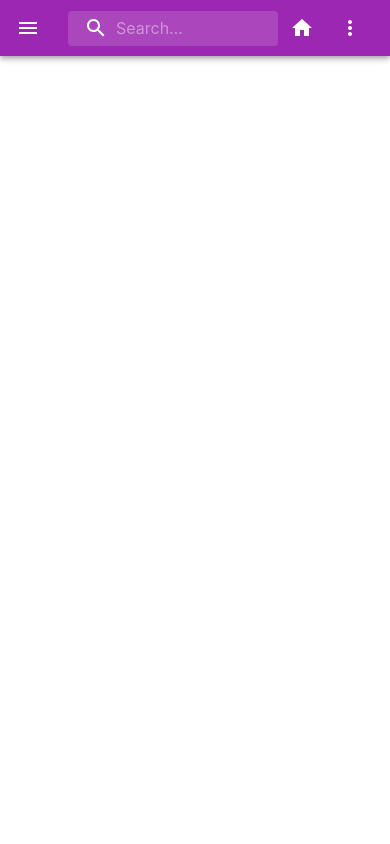
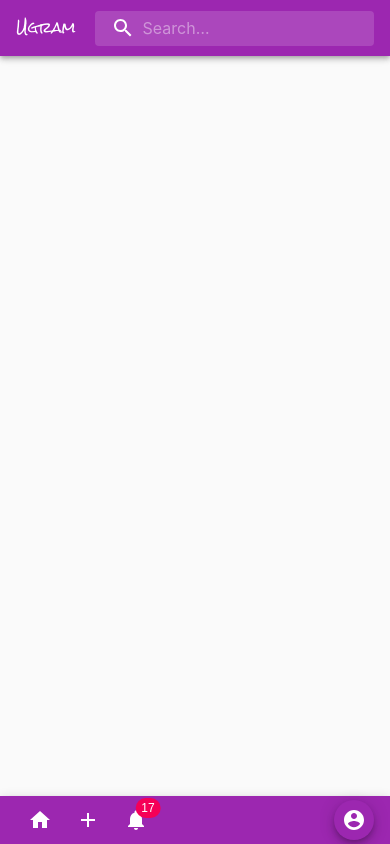
Before and after one commit to fabien-roy/glo-3112-project, a React (Create React App) app in the folder frontend/: page / in a window 390 px wide. Built offline with nearby package versions, Linux system fonts and the light colour scheme.

Commit message:
Navigation responsivness: addition of MobileBar.tsx

```diff
--- a/frontend/src/App.tsx
+++ b/frontend/src/App.tsx
@@ -2,7 +2,7 @@ import React from 'react';
 import { createMuiTheme } from '@material-ui/core/styles';
 import { purple } from '@material-ui/core/colors';
 import { ThemeProvider } from '@material-ui/styles';
-import { Navigation } from './components/Navigation';
+import Navigation from './components/Navigation';
 
 const theme = createMuiTheme({
   palette: {
--- /dev/null
+++ b/frontend/src/components/MobileBar.tsx
@@ -0,0 +1,77 @@
+import React from 'react';
+import { createStyles, Theme, makeStyles } from '@material-ui/core/styles';
+import AppBar from '@material-ui/core/AppBar';
+import CssBaseline from '@material-ui/core/CssBaseline';
+import Toolbar from '@material-ui/core/Toolbar';
+import IconButton from '@material-ui/core/IconButton';
+import Badge from '@material-ui/core/Badge';
+import NotificationsIcon from '@material-ui/icons/Notifications';
+import HomeIcon from '@material-ui/icons/Home';
+import AddIcon from '@material-ui/icons/Add';
+import Fab from '@material-ui/core/Fab';
+import AccountCircleIcon from '@material-ui/icons/AccountCircle';
+
+const useStyles = makeStyles((theme: Theme) =>
+  createStyles({
+    text: {
+      padding: theme.spacing(2, 2, 0),
+    },
+    paper: {
+      paddingBottom: 50,
+    },
+    list: {
+      marginBottom: theme.spacing(2),
+    },
+    subheader: {
+      backgroundColor: theme.palette.background.paper,
+    },
+    appBar: {
+      top: 'auto',
+      bottom: 0,
+    },
+    grow: {
+      flexGrow: 1,
+    },
+    fabButton: {
+      position: 'absolute',
+      zIndex: 1,
+      top: -30,
+      left: 0,
+      right: 0,
+      margin: '0 auto',
+    },
+    avatar: {},
+    toolbar: {
+      minHeight: '15px',
+    },
+  }),
+);
+
+export default function MobileBar() {
+  const classes = useStyles();
+
+  return (
+    <>
+      <CssBaseline />
+      <AppBar position="fixed" color="primary" className={classes.appBar}>
+        <Toolbar className={classes.toolbar}>
+          <IconButton color="inherit">
+            <HomeIcon />
+          </IconButton>
+          <IconButton color="inherit">
+            <AddIcon />
+          </IconButton>
+          <IconButton aria-label="show 17 new notifications" color="inherit">
+            <Badge badgeContent={17} color="secondary">
+              <NotificationsIcon />
+            </Badge>
+          </IconButton>
+          <div className={classes.grow} />
+          <Fab size="small" color="primary">
+            <AccountCircleIcon />
+          </Fab>
+        </Toolbar>
+      </AppBar>
+    </>
+  );
+}
--- a/frontend/src/components/Navigation.tsx
+++ b/frontend/src/components/Navigation.tsx
@@ -1,92 +1,164 @@
 import React from 'react';
-import { makeStyles } from '@material-ui/core/styles';
+import { makeStyles, Theme, createStyles } from '@material-ui/core/styles';
 import AppBar from '@material-ui/core/AppBar';
 import Toolbar from '@material-ui/core/Toolbar';
 import IconButton from '@material-ui/core/IconButton';
 import Typography from '@material-ui/core/Typography';
+import MenuItem from '@material-ui/core/MenuItem';
+import Menu from '@material-ui/core/Menu';
+import AccountCircle from '@material-ui/icons/AccountCircle';
 import Badge from '@material-ui/core/Badge';
-import MenuIcon from '@material-ui/icons/Menu';
-import AccountCircle from '@material-ui/icons/AccountCircle';
 import NotificationsIcon from '@material-ui/icons/Notifications';
-import MoreIcon from '@material-ui/icons/MoreVert';
 import HomeIcon from '@material-ui/icons/Home';
+import AddIcon from '@material-ui/icons/Add';
+import Avatar from '@material-ui/core/Avatar';
 import { SearchBar } from './SearchBar';
+import MobileBar from './MobileBar';
 
-const useStyles = makeStyles((theme) => ({
+const useStyles = makeStyles((theme: Theme) =>
+  createStyles({
     grow: {
       flexGrow: 1,
     },
-  menuButton: {
-    marginRight: theme.spacing(2),
+    title: {
+      display: 'flex',
+      fontFamily: ['Rock Salt', 'cursive'].join(','),
+      width: '90px',
+      fontWeight: 100,
+      fontSize: 14,
     },
-  title: {
-    display: 'none',
-    [theme.breakpoints.up('sm')]: {
-      display: 'block',
-    },
-    fontFamily: ['Rock Salt', 'cursive'].join(','),
+    avatar: {
+      marginLeft: '15px',
     },
     sectionDesktop: {
       display: 'none',
-    [theme.breakpoints.up('md')]: {
+      [theme.breakpoints.up('sm')]: {
         display: 'flex',
       },
     },
     sectionMobile: {
       display: 'flex',
-    [theme.breakpoints.up('md')]: {
+      [theme.breakpoints.up('sm')]: {
         display: 'none',
       },
     },
-  extendedIcon: {
-    marginRight: theme.spacing(2),
-  },
-}));
+  }),
+);
 
-export const Navigation = () => {
+export default function Navigation() {
   const classes = useStyles();
+  const [anchorEl, setAnchorEl] = React.useState<null | HTMLElement>(null);
+  const [
+    mobileMoreAnchorEl,
+    setMobileMoreAnchorEl,
+  ] = React.useState<null | HTMLElement>(null);
+
+  const isMenuOpen = Boolean(anchorEl);
+  const isMobileMenuOpen = Boolean(mobileMoreAnchorEl);
+
+  const handleProfileMenuOpen = (event: React.MouseEvent<HTMLElement>) => {
+    setAnchorEl(event.currentTarget);
+  };
+
+  const handleMobileMenuClose = () => {
+    setMobileMoreAnchorEl(null);
+  };
+
+  const handleMenuClose = () => {
+    setAnchorEl(null);
+    handleMobileMenuClose();
+  };
+
+  const handleMobileMenuOpen = (event: React.MouseEvent<HTMLElement>) => {
+    setMobileMoreAnchorEl(event.currentTarget);
+  };
+
+  const menuId = 'primary-search-account-menu';
+  const renderMenu = (
+    <Menu
+      anchorEl={anchorEl}
+      anchorOrigin={{ vertical: 'top', horizontal: 'right' }}
+      id={menuId}
+      keepMounted
+      transformOrigin={{ vertical: 'top', horizontal: 'right' }}
+      open={isMenuOpen}
+      onClose={handleMenuClose}
+    >
+      <MenuItem onClick={handleMenuClose}>Profile</MenuItem>
+      <MenuItem onClick={handleMenuClose}>My account</MenuItem>
+    </Menu>
+  );
+
+  const mobileMenuId = 'primary-search-account-menu-mobile';
+  const renderMobileMenu = (
+    <Menu
+      anchorEl={mobileMoreAnchorEl}
+      anchorOrigin={{ vertical: 'top', horizontal: 'right' }}
+      id={mobileMenuId}
+      keepMounted
+      transformOrigin={{ vertical: 'top', horizontal: 'right' }}
+      open={isMobileMenuOpen}
+      onClose={handleMobileMenuClose}
+    >
+      <MenuItem>
+        <IconButton aria-label="show 11 new notifications" color="inherit">
+          <Badge badgeContent={11} color="secondary">
+            <NotificationsIcon />
+          </Badge>
+        </IconButton>
+        <p>Notifications</p>
+      </MenuItem>
+      <MenuItem onClick={handleProfileMenuOpen}>
+        <IconButton
+          aria-label="account of current user"
+          aria-controls="primary-search-account-menu"
+          aria-haspopup="true"
+          color="inherit"
+        >
+          <AccountCircle />
+        </IconButton>
+        <p>Profile</p>
+      </MenuItem>
+    </Menu>
+  );
 
   return (
     <div className={classes.grow}>
       <AppBar position="static">
         <Toolbar>
-          <IconButton
-            edge="start"
-            className={classes.menuButton}
-            color="inherit"
-            aria-label="open drawer"
-          >
-            <MenuIcon />
-          </IconButton>
           <Typography className={classes.title} variant="h6" noWrap>
             Ugram
           </Typography>
           <SearchBar />
           <div className={classes.grow} />
+          <div className={classes.sectionDesktop}>
             <IconButton color="inherit">
               <HomeIcon />
             </IconButton>
-          <div className={classes.sectionDesktop}>
+            <IconButton color="inherit">
+              <AddIcon />
+            </IconButton>
             <IconButton aria-label="show 17 new notifications" color="inherit">
               <Badge badgeContent={17} color="secondary">
                 <NotificationsIcon />
               </Badge>
             </IconButton>
-            <IconButton
-              edge="end"
+            <Avatar
+              className={classes.avatar}
               aria-label="account of current user"
+              aria-controls={menuId}
+              aria-haspopup="true"
+              onClick={handleProfileMenuOpen}
               color="inherit"
-            >
-              <AccountCircle />
-            </IconButton>
-          </div>
-          <div className={classes.sectionMobile}>
-            <IconButton aria-label="show more" color="inherit">
-              <MoreIcon />
-            </IconButton>
+            />
           </div>
         </Toolbar>
       </AppBar>
+      <div className={classes.sectionMobile}>
+        <MobileBar />
+      </div>
+      {renderMobileMenu}
+      {renderMenu}
     </div>
   );
-};
+}
```
Also changed, not shown: 2 other files (tests, documents, lock files or other folders). Lines whose indentation alone changed are shown as unchanged.
